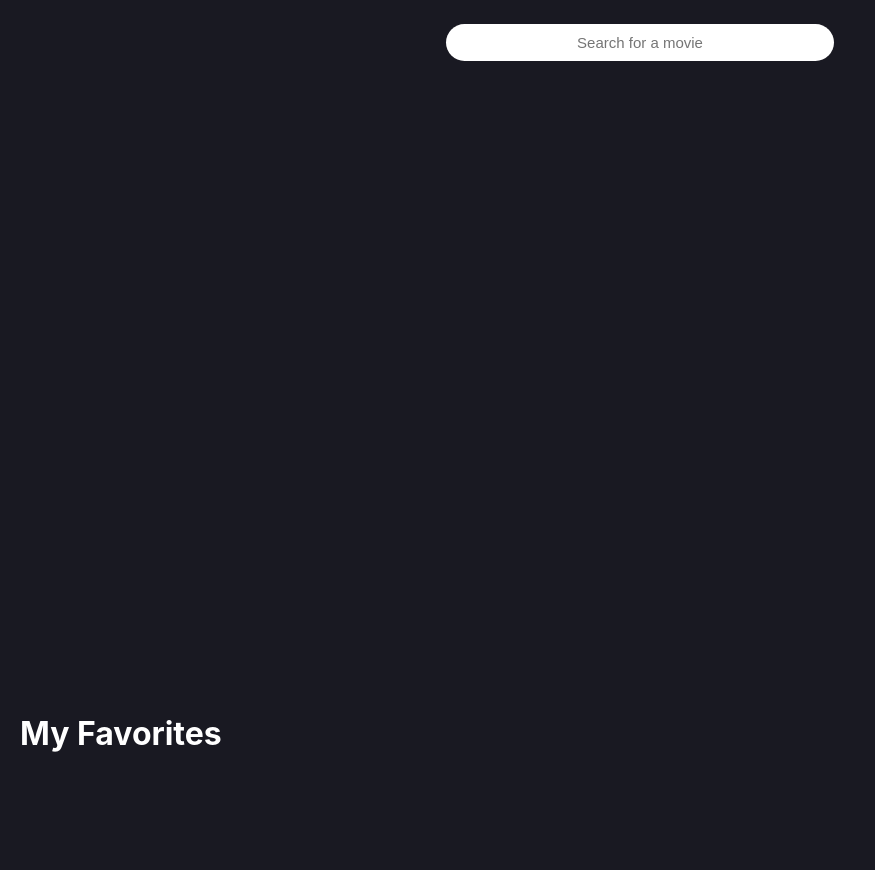
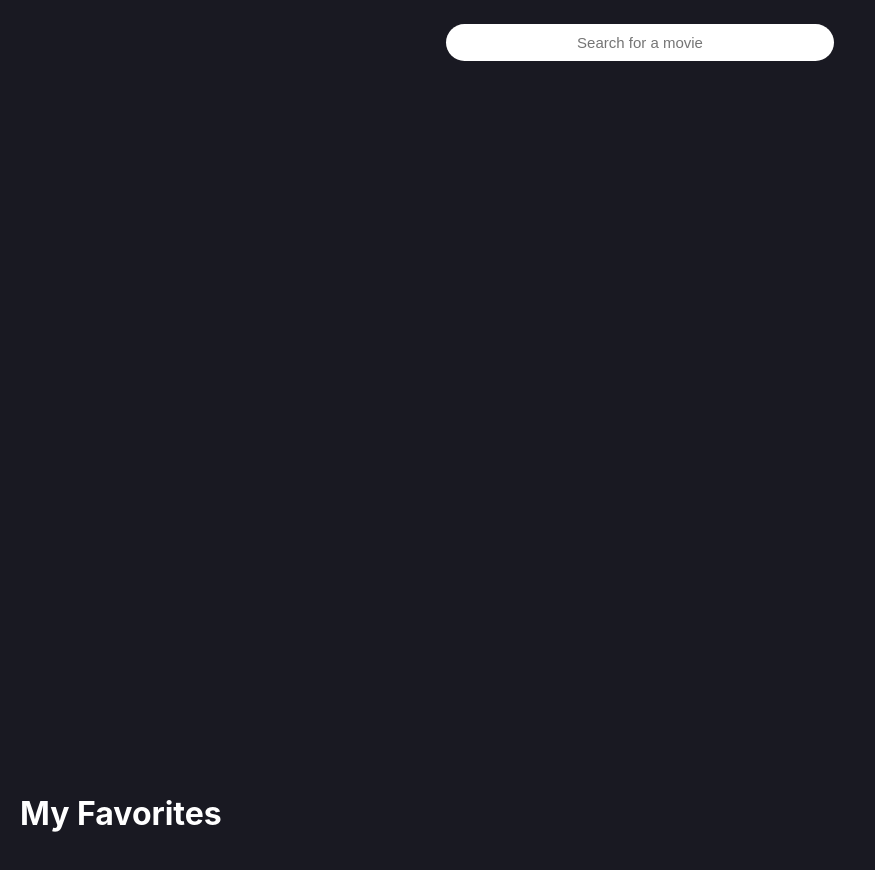
Before and after one commit to Bounaga/Search-Movies, a React app: page / in a window 1280 px wide. Shown: the whole page, without its empty margins (0-875 px from the left). Built offline with nearby package versions, Linux system fonts and the light colour scheme; no server answers.

Commit message:
update style

```diff
--- a/src/components/scrool.css
+++ b/src/components/scrool.css
@@ -2,7 +2,7 @@
 {
 overflow-x : scroll;
 border : none;
-height : 75vh;
+height : 85vh;
 display:flex;
 align-items: center;
 /* border: red solid; */
--- a/src/containers/App.css
+++ b/src/containers/App.css
@@ -3,7 +3,7 @@
   display: flex;
   flex-wrap: nowrap;
   align-items: center;
-  /* padding-left: 10px; */
+  padding-left: 2px;
 }
 .myfavorites-Title{
   margin-left: 20px;
```
